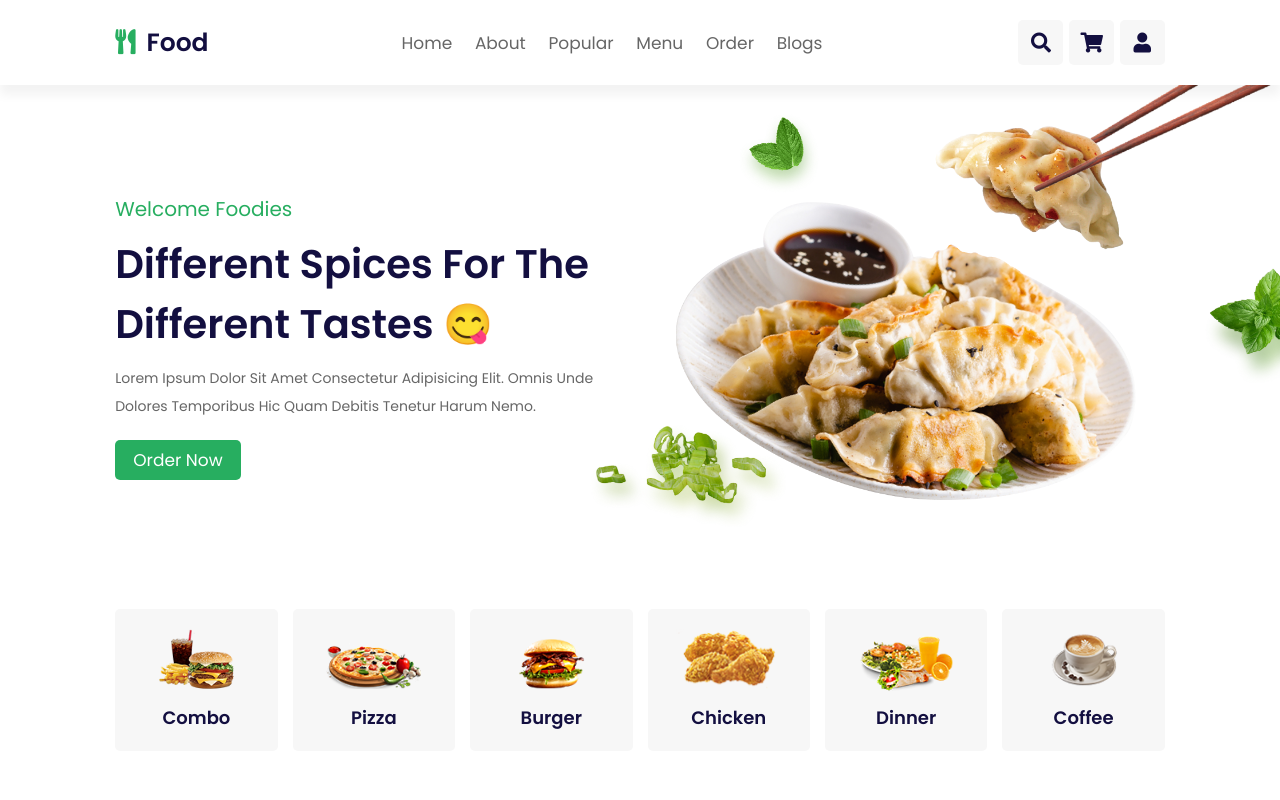
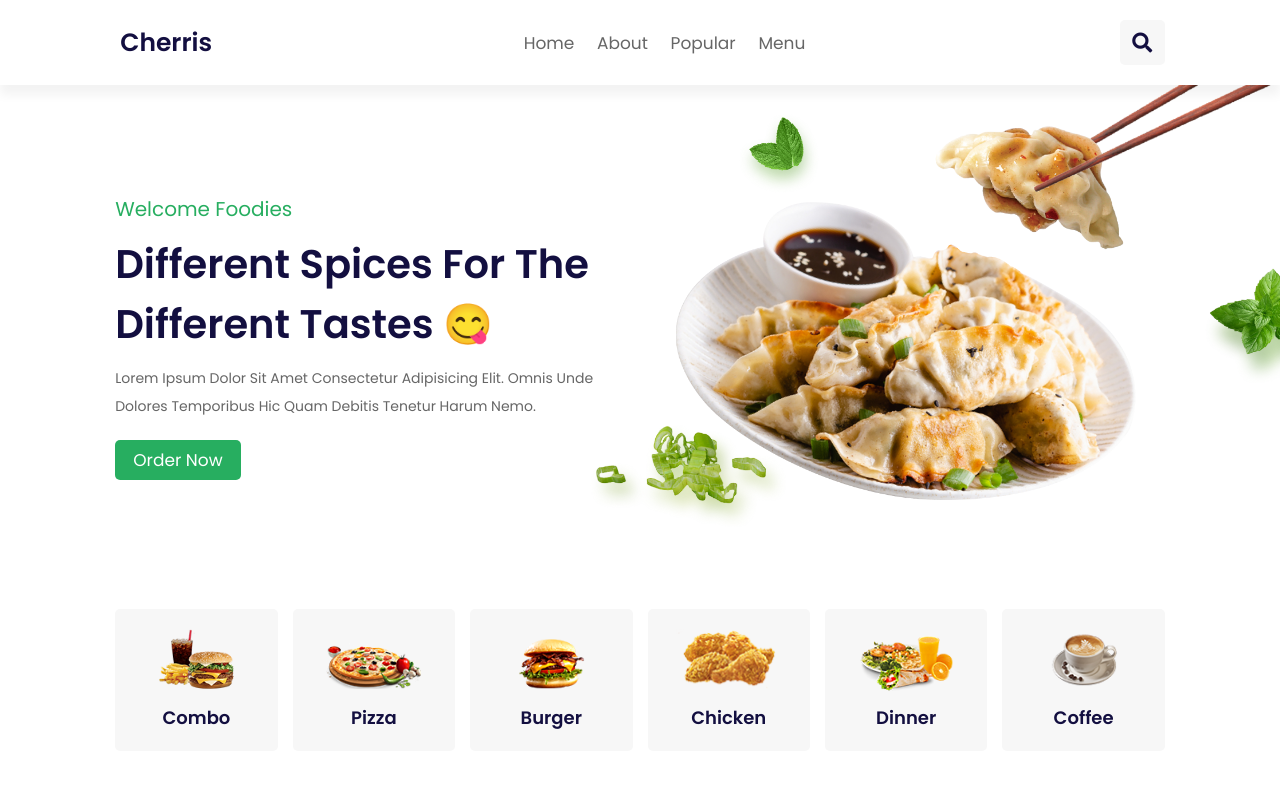
Before and after one commit to muhidinabdul/cherris.github.io, a plain HTML site: page index.html in a window 1280 px wide. Shown: the top 800 px of the page. Drawn offline with Linux system fonts and the light colour scheme.

Commit message:
rubah style dan html

```diff
--- a/index.html
+++ b/index.html
@@ -21,22 +21,18 @@
 
     <header class="header">
 
-        <a href="#" class="logo"> <i class="fas fa-utensils"></i> food </a>
+        <a href="#" class="logo"> <i class=""></i> cherris </a>
 
         <nav class="navbar">
             <a href="#home">home</a>
             <a href="#about">about</a>
             <a href="#popular">popular</a>
             <a href="#menu">menu</a>
-            <a href="#order">order</a>
-            <a href="#blogs">blogs</a>
         </nav>
 
         <div class="icons">
             <div id="menu-btn" class="fas fa-bars"></div>
             <div id="search-btn" class="fas fa-search"></div>
-            <div id="cart-btn" class="fas fa-shopping-cart"></div>
-            <div id="login-btn" class="fas fa-user"></div>
         </div>
 
     </header>
--- a/style.css
+++ b/style.css
@@ -98,6 +98,12 @@ section {
 }
 
 .header .logo i {
+  padding-right: .5rem;
+  color: #27ae60;
+}
+
+.header .logo img {
+  width: 25%;
   padding-right: .5rem;
   color: #27ae60;
 }
```
Also changed, not shown: image/cherris2.png (added), image/logo.png (added).
